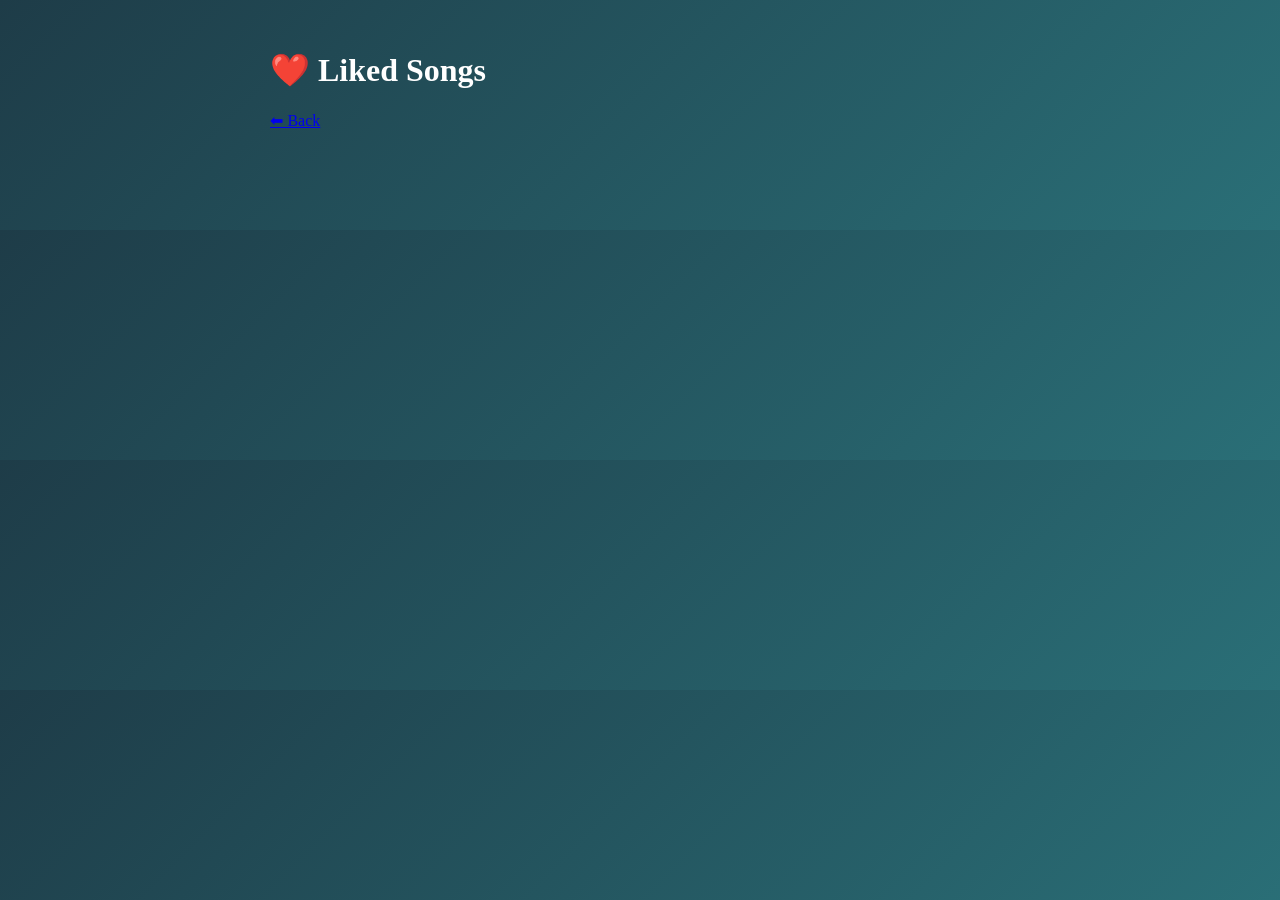
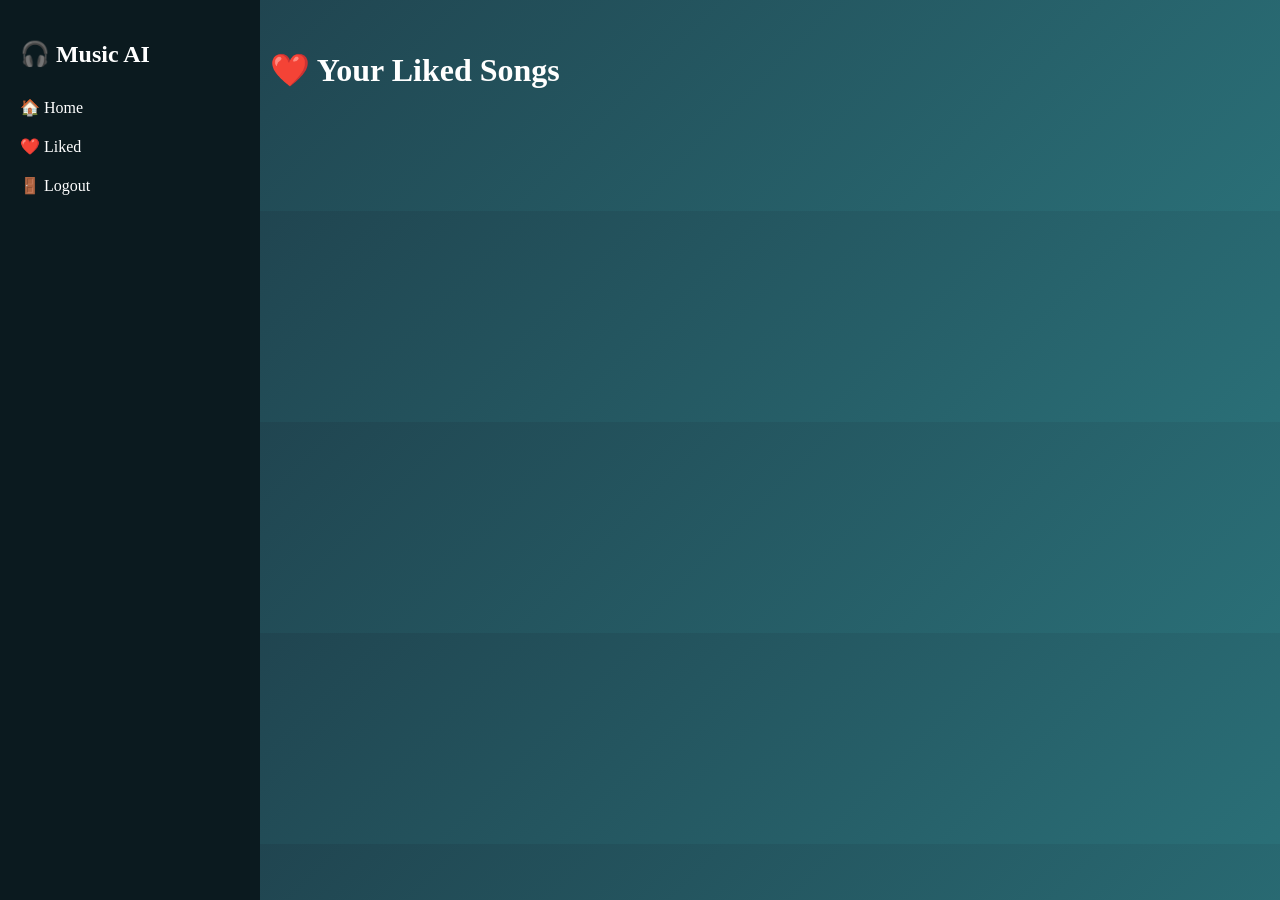
Before and after one commit to Swaliha-jamadar-070/Music-Recommender-System, a Flask app: page /liked in a window 1280 px wide. Run offline with Flask 3, Linux system fonts and the light colour scheme; the visitor is signed in with stand-in values (Sample User, id 1).

Commit message:
Update liked.html

```diff
--- a/templates/liked.html
+++ b/templates/liked.html
@@ -1,27 +1,31 @@
 <!DOCTYPE html>
 <html>
 <head>
-<title>Liked</title>
-<link rel="stylesheet" href="/static/style.css">
+    <title>Liked Songs ❤️</title>
+    <link rel="stylesheet" href="/static/style.css">
 </head>
-
 <body>
 
+<div class="sidebar">
+    <h2>🎧 Music AI</h2>
+    <a href="/">🏠 Home</a>
+    <a href="/liked">❤️ Liked</a>
+    <a href="/logout">🚪 Logout</a>
+</div>
+
 <div class="main">
-<h1>❤️ Liked Songs</h1>
+<h1>❤️ Your Liked Songs</h1>
 
 <div class="scroll-container">
 {% for s in songs %}
-<div class="card">
+<div class="card" onclick="play('{{s.name}}','{{s.preview}}','{{s.artist}}')">
 <img src="{{s.image}}">
-<h4>{{s.name}}</h4>
+<h3>{{s.name}}</h3>
 <p>{{s.artist}}</p>
-<button onclick="play('{{s.name}}','{{s.preview}}','{{s.artist}}')">▶</button>
 </div>
 {% endfor %}
 </div>
 
-<a href="/">⬅ Back</a>
 </div>
 
 <script src="/static/script.js"></script>
```
